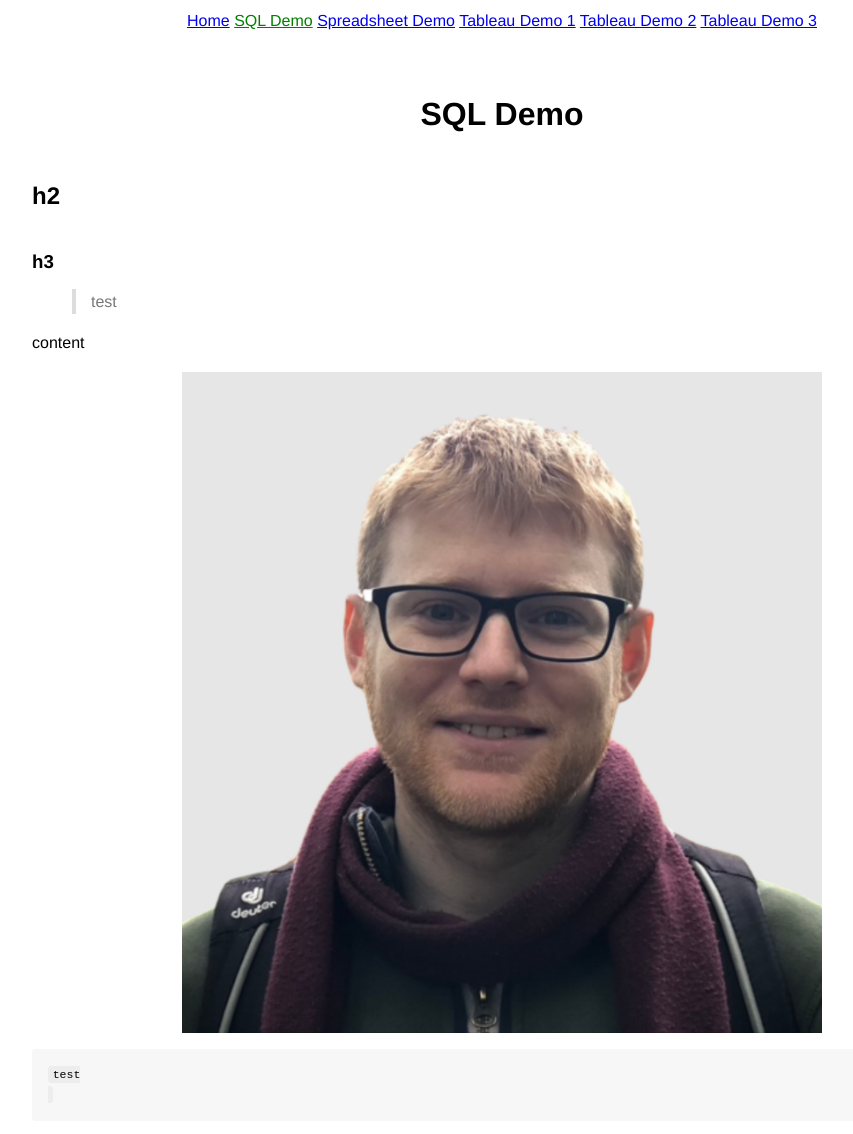
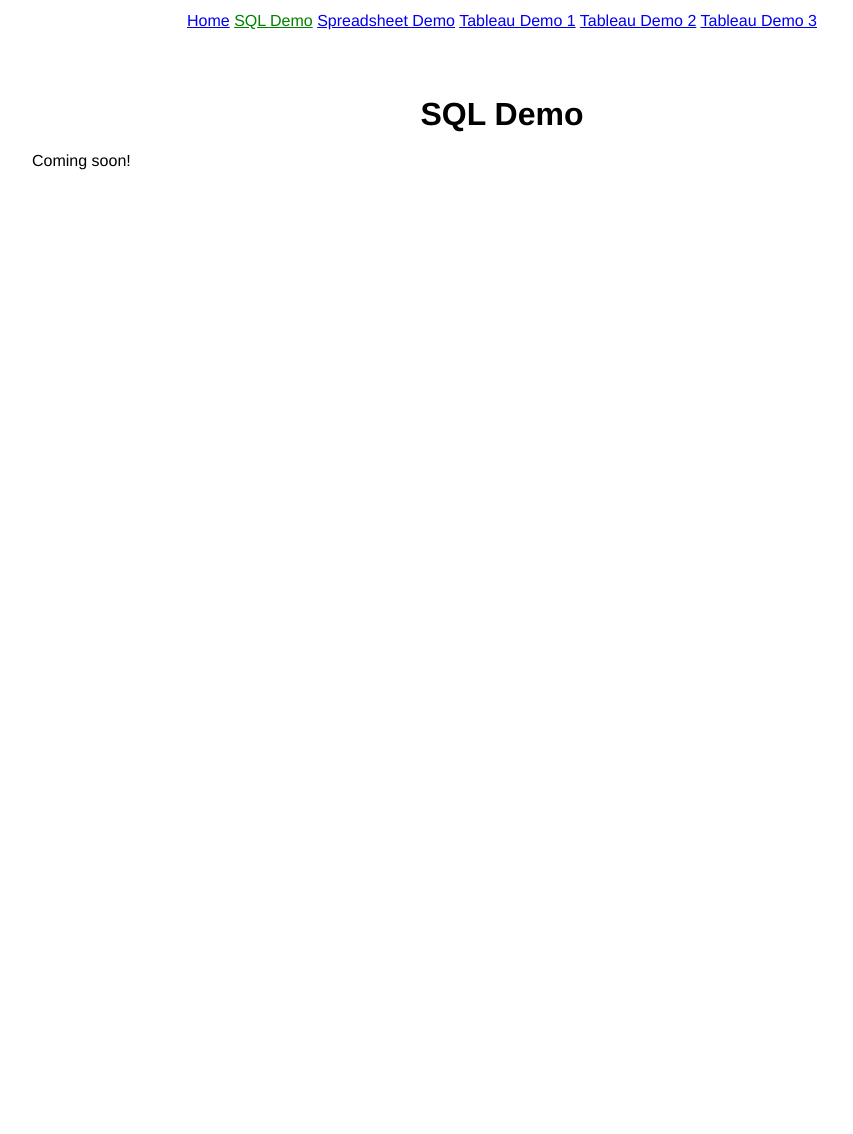
Before and after one commit to bfmkr/portfolio, a Jekyll site: the page built from SQL Demo.md, in a window 1280 px wide. Shown: the whole page, without its empty margins (138-991 px from the left). Built offline with Jekyll 4.4.1, drawn with Linux system fonts in a browser that asks for light colours; after the commit the page ends 900 px from its top, so only the background shows below that.

Commit message:
Add "Coming Soon!" to portfolio pages

````diff
--- a/SQL Demo.md
+++ b/SQL Demo.md
@@ -5,18 +5,4 @@ title: SQL Demo
 
 # SQL Demo
 
-## h2
-
-### h3
-
-> test
-
-<!-- \[ \frac{\sqrt{b^{2}-4ac}}{2a} \] -->
-
-content
-
-![](assets/images/me-narrow.png)
-
-```
-test
-```
+Coming soon!
````
Also changed, not shown: Spreadsheet Demo.md (+1 -1 lines), Tableau Demo 2.md (+1 -1 lines), Tableau Demo 3.md (+1 -1 lines).
